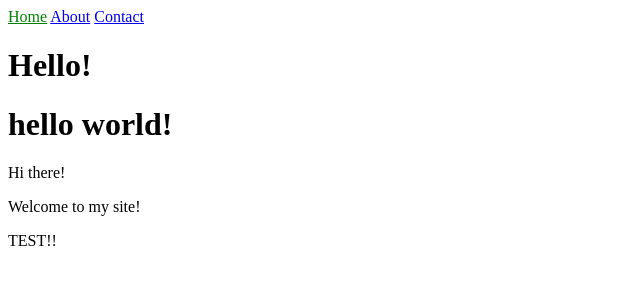
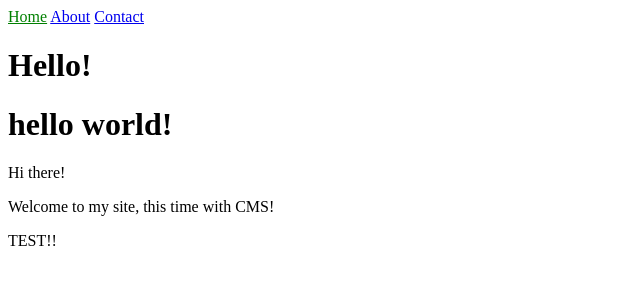
Before and after one commit to DaanBoertien/First-Jekkyl-website, a Jekyll site: the page built from index.html, in a window 1280 px wide. Shown: the top 300 px of the page, without its empty margins (0-640 px from the left). Built offline with Jekyll 4.4.1, drawn with Linux system fonts in a browser that asks for light colours.

Commit message:
Update test “test”

```diff
--- a/_data/test.yml
+++ b/_data/test.yml
@@ -1,3 +1,3 @@
 title: Change the title!
-hello: Welcome to my site!
+hello: Welcome to my site, this time with CMS!
 greeting: Hi there!
```
